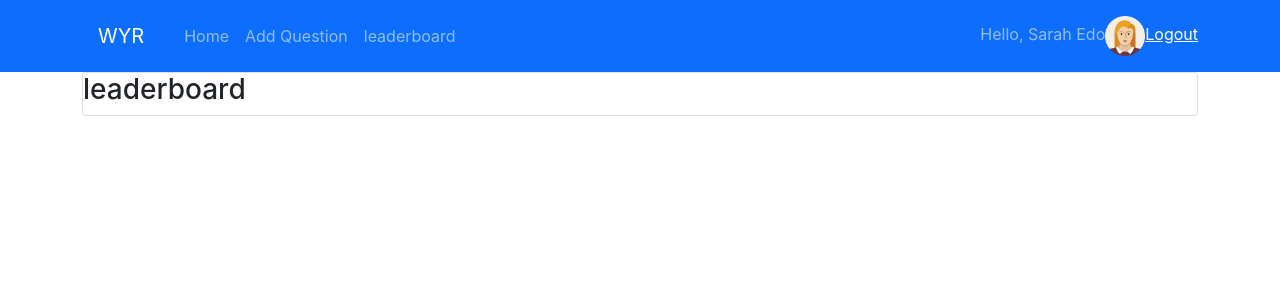
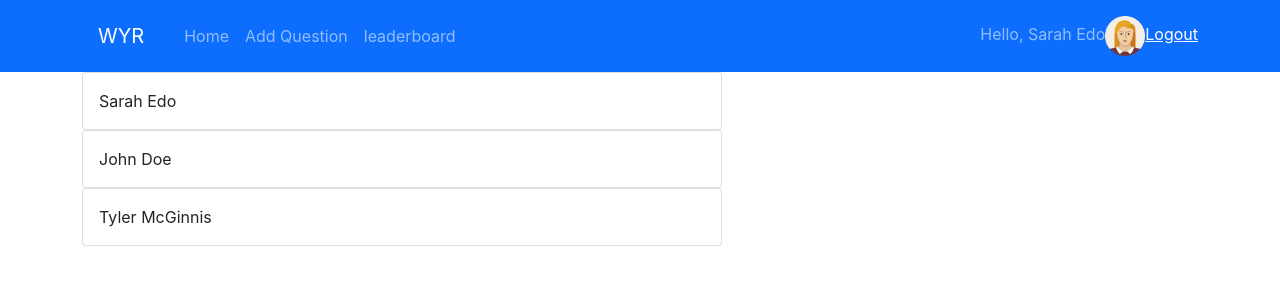
Before and after one commit to albehery/u-project-wyr, a React (Create React App) app: page /leaderboard in a window 1280 px wide. Both pictures are taken after a click on the button "Login". Shown: the top 300 px of the page. Built offline with nearby package versions, Linux system fonts and the light colour scheme.

Commit message:
feat: start working in leaderboard

```diff
--- a/src/components/LeaderBoard.js
+++ b/src/components/LeaderBoard.js
@@ -1,13 +1,41 @@
 import React from "react";
+import Card from "react-bootstrap/esm/Card";
+
+import { connect } from 'react-redux'
 
 class Leaderboard extends React.Component {
     render() {
+        const { usersLead } = this.props;
+        console.log(usersLead)
         return (
-            <div className="leaderboard card">
-                <h3>leaderboard</h3>
-            </div>
+                usersLead.map(user => (
+                    <Card style={{ width: '40rem' }}>
+                        <Card.Body>
+                            <Card.Text>
+                                {user.name}
+                            </Card.Text>
+                        </Card.Body>
+                    </Card>
+                ))
         )
     }
 }
 
-export default Leaderboard
+function mapStateToProps({ users }) {
+    const usersLead = Object.values(users)
+    .map(user => ({
+      id: user.id,
+      name: user.name,
+      avatarURL: user.avatarURL,
+      answerCount: Object.values(user.answers).length,
+      questionCount: user.questions.length,
+      total: Object.values(user.answers).length + user.questions.length
+    }))
+    .sort((a, b) => b.total - a.total)
+    .slice(0, 3);
+    return {
+        usersLead,
+    }
+}
+
+export default connect(mapStateToProps)(Leaderboard)
--- a/src/components/Question.js
+++ b/src/components/Question.js
@@ -14,7 +14,7 @@ class Question extends React.Component {
     render() {
         //let params = useParams()
         const { q, users } = this.props
-
+        console.log(users)
         return (
             <div className="Main">
                 <Card style={{ width: '30rem' }}>
@@ -24,7 +24,7 @@ class Question extends React.Component {
                             <Row>
                                 <Col sm="4">
                                     <div className="left">
-                                        <Image src='/users/1.png' roundedCircle alt="" />
+                                        <Image src='../users/1.png' roundedCircle alt="" />
                                     </div>
                                 </Col>
                                 <Col sm="8">
```
